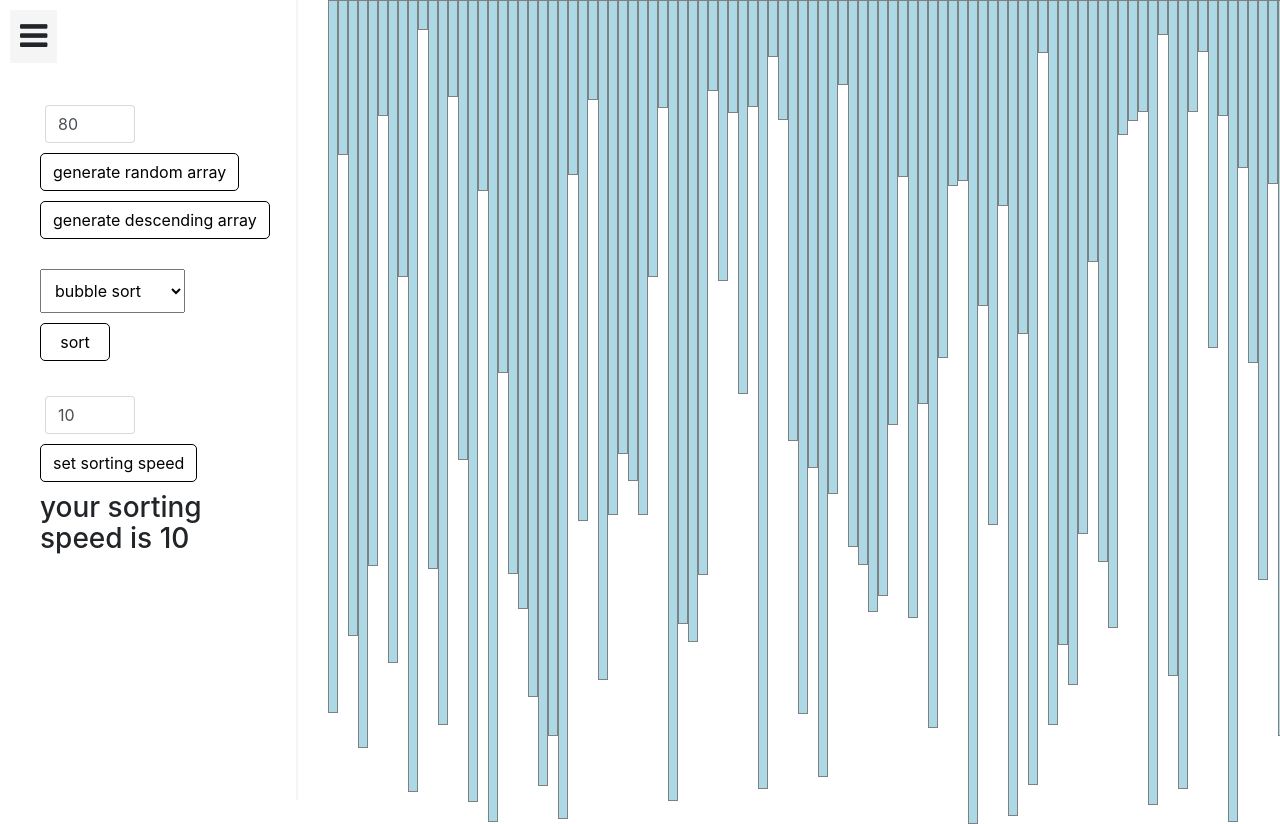
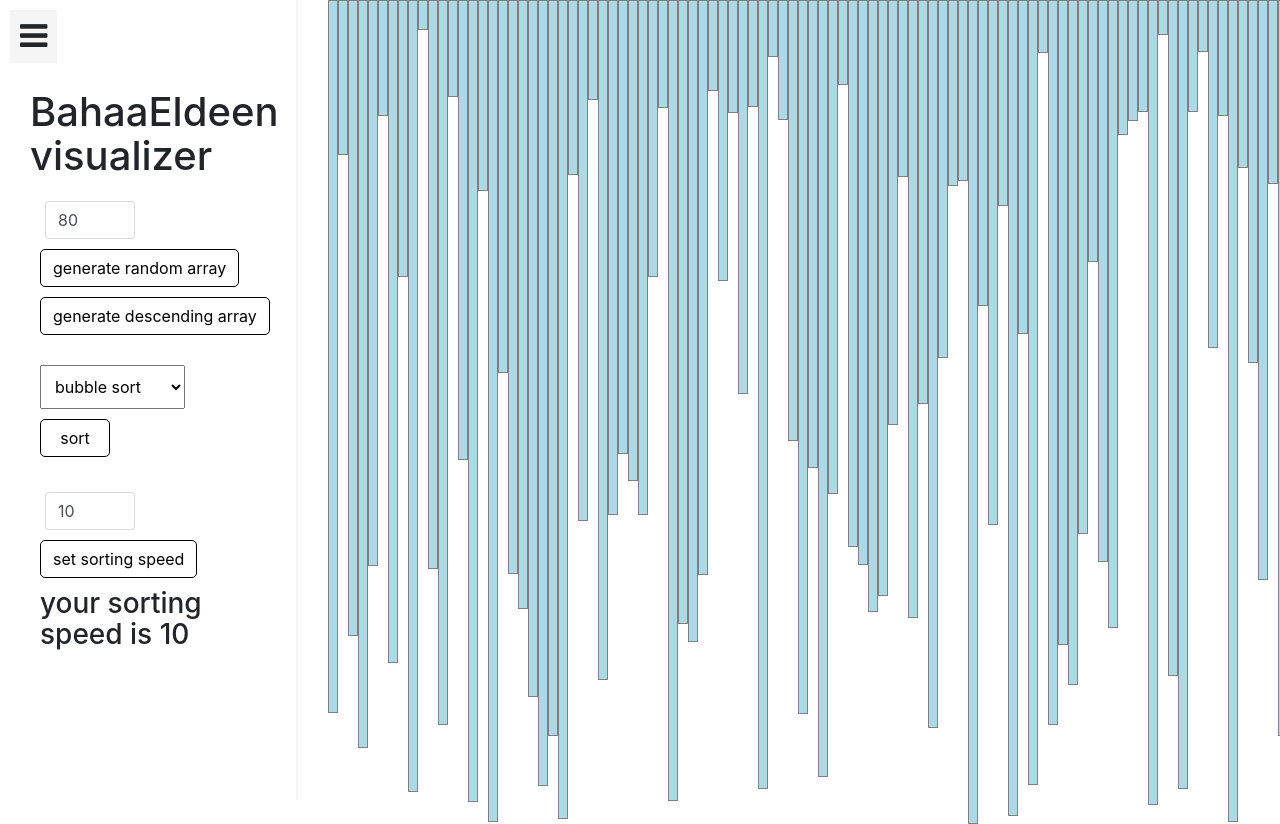
Before and after one commit to bahaaEldeen1999/sortingVisualizer, a plain HTML site: page index.html in a window 1280 px wide. Shown: the top 824 px of the page. Drawn offline with Linux system fonts and the light colour scheme.

Commit message:
added bahaa

```diff
--- a/index.html
+++ b/index.html
@@ -15,6 +15,7 @@
                 <span id="openMenu"><i class="fa fa-bars fa-2x" aria-hidden="true"></i>
                 </span>
                 <div id="menu">
+                    <h1>BahaaEldeen visualizer</h1>
                     <div id="generateArray">
                         <input type="number" class="form-control" placeholder="number of elements" value="80" min="1" max="200" >
                         <button  class="btn btn-default" onclick="generateRandomArray()">generate random array</button>
@@ -36,12 +37,14 @@
                             <button  class="btn btn-default" onclick="setSpeed()">set sorting speed</button>
                             <h3 ></h3>
                     </div>
+
                 </div>
             </div>
             <div id="container" class="col-md-9">
 
             </div>
     </div>
+
 
     <script src="js/jquery-3.2.1.min.js"></script>
     <script src="js/bootstrap.min.js"></script>
```
